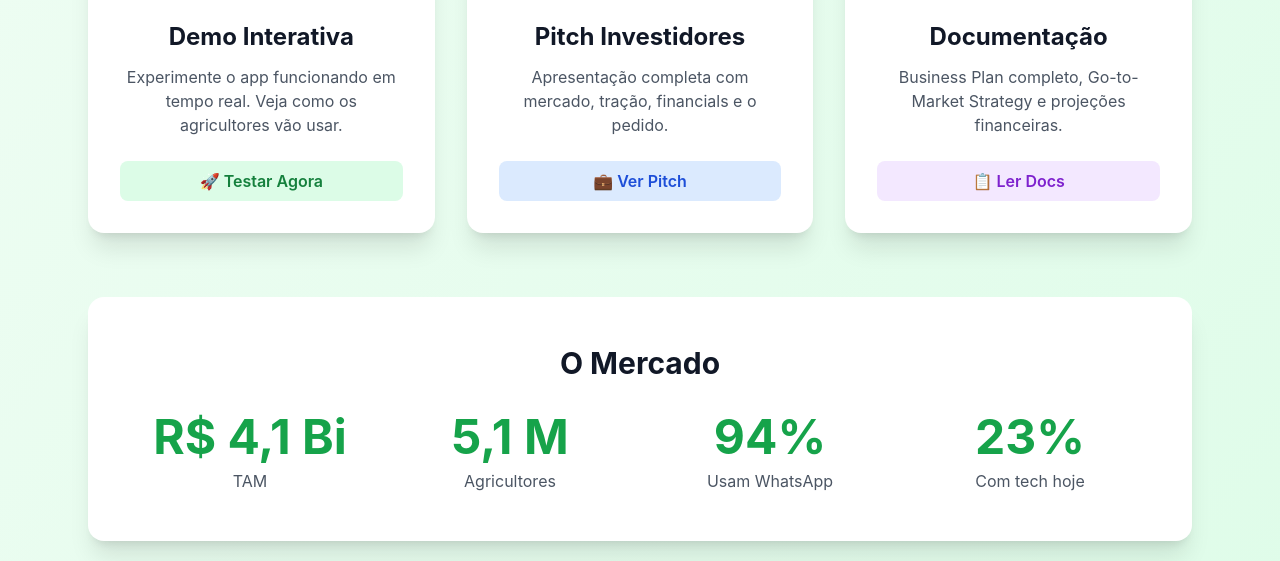
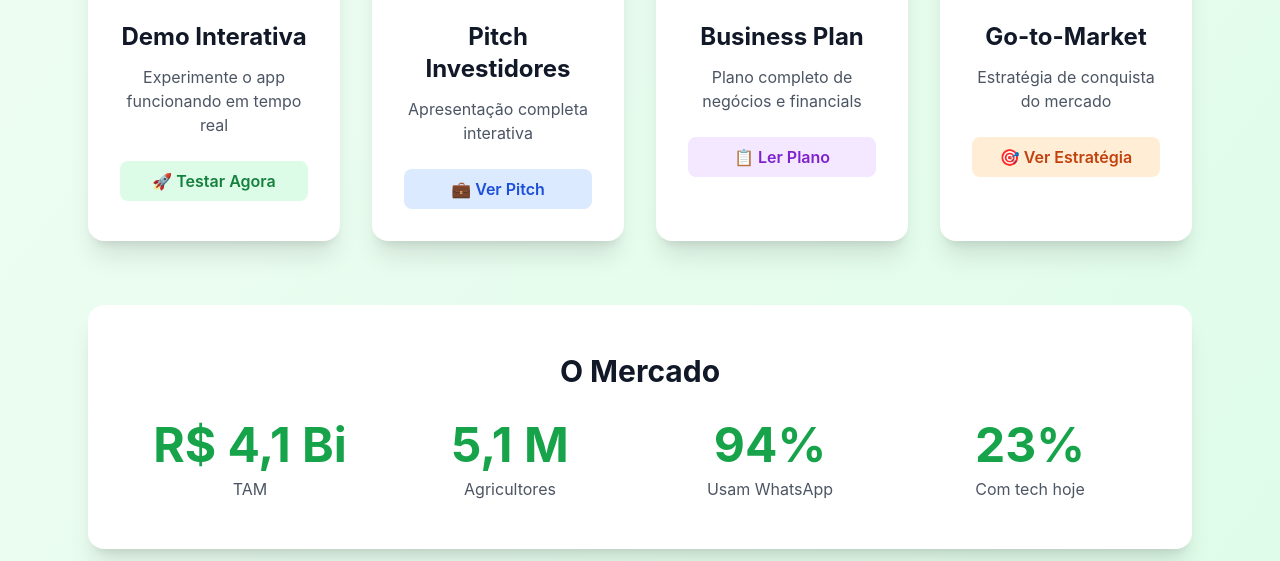
Before and after one commit to jdutra/agrobr-website, a plain HTML site: page index.html in a window 1280 px wide. Shown: the part 539-1100 px from the top of the page. Drawn offline with nearby package versions, Linux system fonts and the light colour scheme.

Commit message:
Update index.html

```diff
--- a/index.html
+++ b/index.html
@@ -57,7 +57,7 @@
 
     <!-- Cards Section -->
 <section class="max-w-6xl mx-auto px-6 pb-16">
-        <div class="grid md:grid-cols-3 gap-8">
+    <div class="grid md:grid-cols-2 lg:grid-cols-4 gap-8">
         <!-- Demo Interativa -->
         <a href="demo.html" class="card bg-white rounded-2xl p-8 shadow-xl block">
             <div class="w-20 h-20 bg-gradient-to-br from-green-500 to-green-600 rounded-2xl flex items-center justify-center text-4xl mb-6 mx-auto">
@@ -65,7 +65,7 @@
             </div>
             <h3 class="text-2xl font-bold text-gray-900 mb-3 text-center">Demo Interativa</h3>
             <p class="text-gray-600 mb-6 text-center">
-                    Experimente o app funcionando em tempo real. Veja como os agricultores vão usar.
+                Experimente o app funcionando em tempo real
             </p>
             <div class="bg-green-100 text-green-700 px-4 py-2 rounded-lg text-center font-semibold">
                 🚀 Testar Agora
@@ -79,24 +79,38 @@
             </div>
             <h3 class="text-2xl font-bold text-gray-900 mb-3 text-center">Pitch Investidores</h3>
             <p class="text-gray-600 mb-6 text-center">
-                    Apresentação completa com mercado, tração, financials e o pedido.
+                Apresentação completa interativa
             </p>
             <div class="bg-blue-100 text-blue-700 px-4 py-2 rounded-lg text-center font-semibold">
                 💼 Ver Pitch
             </div>
         </a>
 
-            <!-- Documentação -->
-            <a href="docs.html" class="card bg-white rounded-2xl p-8 shadow-xl block">
+        <!-- Business Plan -->
+        <a href="business-plan.html" class="card bg-white rounded-2xl p-8 shadow-xl block">
             <div class="w-20 h-20 bg-gradient-to-br from-purple-500 to-purple-600 rounded-2xl flex items-center justify-center text-4xl mb-6 mx-auto">
                 📄
             </div>
-                <h3 class="text-2xl font-bold text-gray-900 mb-3 text-center">Documentação</h3>
+            <h3 class="text-2xl font-bold text-gray-900 mb-3 text-center">Business Plan</h3>
             <p class="text-gray-600 mb-6 text-center">
-                    Business Plan completo, Go-to-Market Strategy e projeções financeiras.
+                Plano completo de negócios e financials
             </p>
             <div class="bg-purple-100 text-purple-700 px-4 py-2 rounded-lg text-center font-semibold">
-                    📋 Ler Docs
+                📋 Ler Plano
+            </div>
+        </a>
+
+        <!-- GTM Strategy -->
+        <a href="gtm-strategy.html" class="card bg-white rounded-2xl p-8 shadow-xl block">
+            <div class="w-20 h-20 bg-gradient-to-br from-orange-500 to-orange-600 rounded-2xl flex items-center justify-center text-4xl mb-6 mx-auto">
+                🚀
+            </div>
+            <h3 class="text-2xl font-bold text-gray-900 mb-3 text-center">Go-to-Market</h3>
+            <p class="text-gray-600 mb-6 text-center">
+                Estratégia de conquista do mercado
+            </p>
+            <div class="bg-orange-100 text-orange-700 px-4 py-2 rounded-lg text-center font-semibold">
+                🎯 Ver Estratégia
             </div>
         </a>
     </div>
```
Lines whose indentation alone changed are shown as unchanged.
